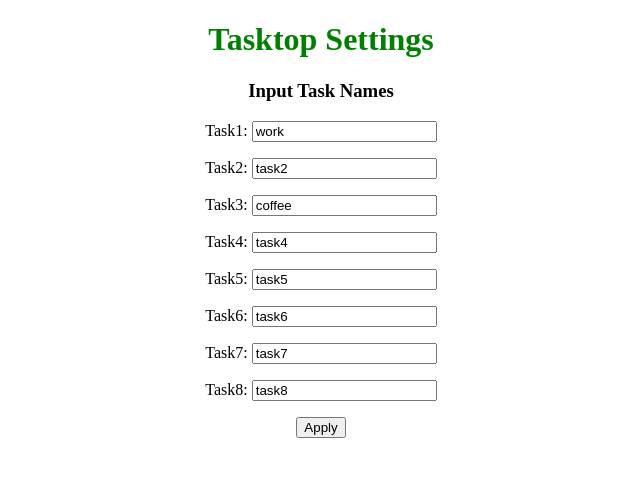
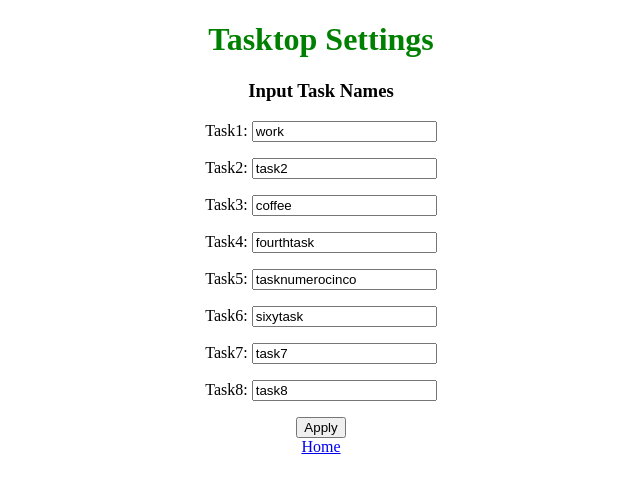
Before and after one commit to karlsheng99/Senior-Design, a Django app: page /playground/settings/ in a window 1280 px wide. Shown: the top 493 px of the page, without its empty margins (319-959 px from the left). Run offline with Django 3.2, Linux system fonts and the light colour scheme.

Commit message:
added home page and links to other URL's

```diff
--- a/django_test/settings.py
+++ b/django_test/settings.py
@@ -24,7 +24,7 @@ SECRET_KEY = '9pveu_#w9cc!=$o6!l1%0bhfe#$fl-&ed^cb78nw8e!d2u_#ms'
 
 # SECURITY WARNING: don't run with debug turned on in production!
 DEBUG = True
-ALLOWED_HOSTS = ['127.0.0.1', '155.246.114.35', 'taskeytop', 'tasktopthree', 'iraklipi', '192.168.0.236', '155.246.229.69', '155.246.229.61', '192.168.1.203', '127.0.0.1', 'localhost', 'loca/ltest.me']
+ALLOWED_HOSTS = ['127.0.0.1', '155.246.114.35', '192.168.0.236', '155.246.229.69', '155.246.229.61', '192.168.1.203', '127.0.0.1', 'localhost', 'loca/ltest.me']
 # Application definition
 INSTALLED_APPS = [
     'django.contrib.admin',
--- a/django_test/urls.py
+++ b/django_test/urls.py
@@ -15,8 +15,10 @@ Including another URLconf
 """
 from django.contrib import admin
 from django.urls import path, include
+from playground import views
 
 urlpatterns = [
-    path('admin/', admin.site.urls),
-    path('playground/', include('playground.urls'))
+    path('admin/', admin.site.urls, name ='admin'),
+    path('playground/', include('playground.urls')),
+    path('home/', views.Home.as_view())
 ]
--- a/playground/files/test.csv
+++ b/playground/files/test.csv
@@ -2,8 +2,8 @@ Number,Task,Hours
 1,work,24
 2,task2,12
 3,coffee,1
-4,task4,3
-5,task5,4
-6,task6,4
+4,fourthtask,3
+5,tasknumerocinco,4
+6,sixytask,4
 7,task7,5
 8,task8,3
--- a/playground/templates/ColumnChart.html
+++ b/playground/templates/ColumnChart.html
@@ -42,4 +42,6 @@
   <div id="columnchart" style="width: 1200px; height: 600px; margin: auto"></div>
 </body>
 
+<a href="/home/">Home</a>
+
 </html>
--- /dev/null
+++ b/playground/templates/Home.html
@@ -0,0 +1,3 @@
+<a href="/playground/daily_summary/">Daily Summary</a>
+<a href="/playground/columnchart/">Weekly Summary</a>
+<a href="/playground/settings/">Settings</a>
--- a/playground/templates/daily_summary.html
+++ b/playground/templates/daily_summary.html
@@ -36,4 +36,6 @@
   <div id="piechart" style="width: 1200px; height: 600px; margin: auto"></div>
 </body>
 
+<a href="/home/">Home</a>
+
 </html>
--- a/playground/templates/settings.html
+++ b/playground/templates/settings.html
@@ -23,4 +23,6 @@
 	</form>
 </body>
 
+<a href="/home/">Home</a>
+
 </html>
--- a/playground/views.py
+++ b/playground/views.py
@@ -6,6 +6,11 @@ import datetime
 
 csv_path = 'playground/files/test.csv'
 
+class Home(TemplateView):
+    template_name = 'Home.html'
+
+    def get(self, request):
+        return render(request, self.template_name)
 
 class DailySummary(TemplateView):
     template_name = 'daily_summary.html'
```
